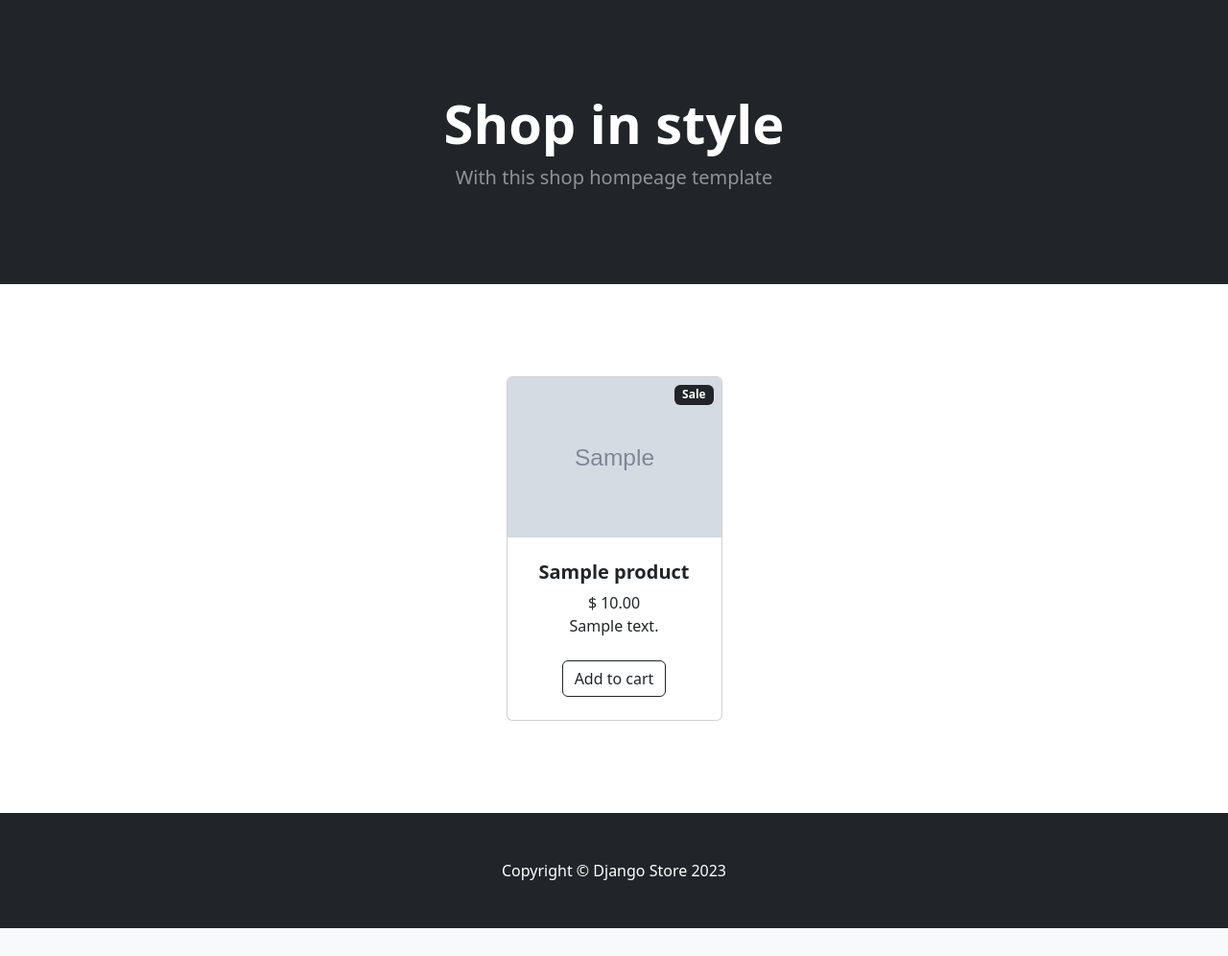
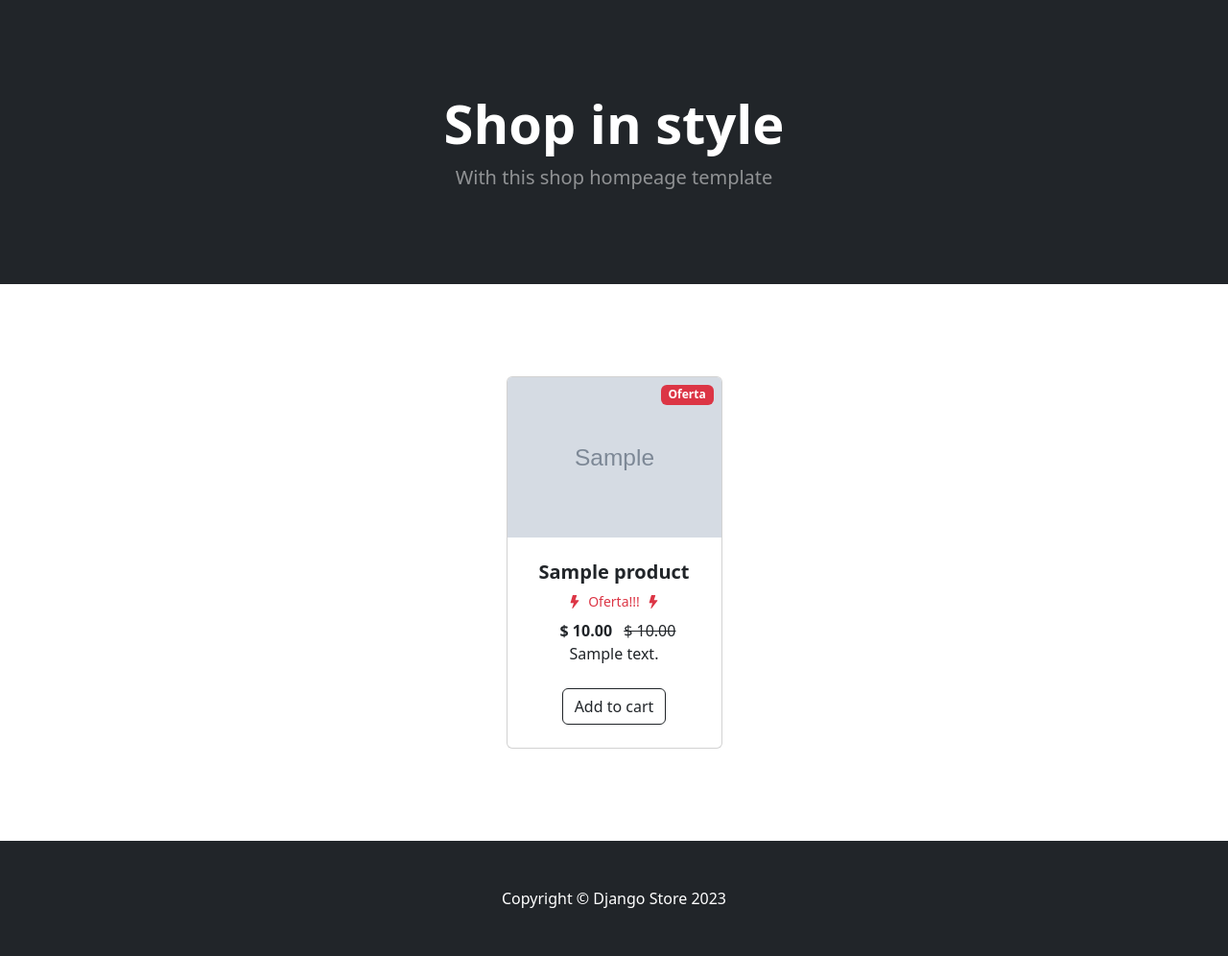
Before and after one commit to BernabeSuarez/ecommerce-Django, a Django app: page / in a window 1280 px wide. Shown: the part 57-1053 px from the top of the page at 96% size. Before the commit the page ends 1024 px from the top, so only its background shows below. Run offline with Django 5.2, Linux system fonts and the light colour scheme; tables that the repository leaves empty hold one stand-in row (values such as "Sample post"); grey boxes marked "Sample" are stand-in pictures; some libraries are stand-ins or nearby versions.

Commit message:
agregao Ofertas al modelo Product y al html

```diff
--- a/store/models.py
+++ b/store/models.py
@@ -28,6 +28,9 @@ class Product(models.Model):
     category = models.ForeignKey(Category, on_delete=models.CASCADE, default=1)
     description = models.CharField(max_length=350, default="", blank=True)
     img = models.ImageField(upload_to="uploads/product/")
+    # ofertas
+    is_sale = models.BooleanField(default=False)
+    sale_price = models.DecimalField(default=0, decimal_places=2, max_digits=8)
 
     def __str__(self):
         return self.name
--- a/store/templates/index.html
+++ b/store/templates/index.html
@@ -66,11 +66,48 @@
         <div class="container px-4 px-lg-5 mt-5">
             <div class="row gx-4 gx-lg-5 row-cols-2 row-cols-md-3 row-cols-xl-4 justify-content-center">
                 {% for product in products %}
+                {% if product.is_sale %}
                 <div class="col mb-5">
                     <div class="card h-100">
                         <!-- Sale badge-->
-                        <div class="badge bg-dark text-white position-absolute" style="top: 0.5rem; right: 0.5rem">Sale
+                        <div class="badge bg-danger text-white position-absolute" style="top: 0.5rem; right: 0.5rem">
+                            Oferta
                         </div>
+                        <!-- Product image-->
+                        <img class="card-img-top" src="{{ product.img.url }}" alt="{{ product.name }}" />
+                        <!-- Product details-->
+                        <div class="card-body p-4">
+                            <div class="text-center">
+                                <!-- Product name-->
+                                <h5 class="fw-bolder">{{product.name}}</h5>
+
+                                <!-- Ofertas -->
+                                <div class="d-flex justify-content-center small text-danger mb-2">
+                                    <i class="bi bi-lightning-fill"></i>
+                                    &nbsp;&nbsp;Oferta!!!&nbsp;&nbsp;
+                                    <i class="bi bi-lightning-fill"></i>
+                                </div>
+                                <!-- Product price-->
+
+                                <span class="fw-bold mx-2">$ {{product.sale_price}}</span>
+                                <span class="text-decoration-line-through">$ {{product.price}}</span>
+
+                                <br />
+                                <span>{{product.description}}</span>
+
+                            </div>
+                        </div>
+                        <!-- Product actions-->
+                        <div class="card-footer p-4 pt-0 border-top-0 bg-transparent">
+                            <div class="text-center"><a class="btn btn-outline-dark mt-auto" href="#">Add to cart</a>
+                            </div>
+                        </div>
+                    </div>
+                </div>
+                {% else %}
+                <div class="col mb-5">
+                    <div class="card h-100">
+
                         <!-- Product image-->
                         <img class="card-img-top" src="{{ product.img.url }}" alt="{{ product.name }}" />
                         <!-- Product details-->
@@ -93,6 +130,7 @@
                         </div>
                     </div>
                 </div>
+                {% endif %}
                 {% endfor %}
             </div>
         </div>
```
Also changed, not shown: store/migrations/0002_product_is_sale_product_sale_price.py (added).
